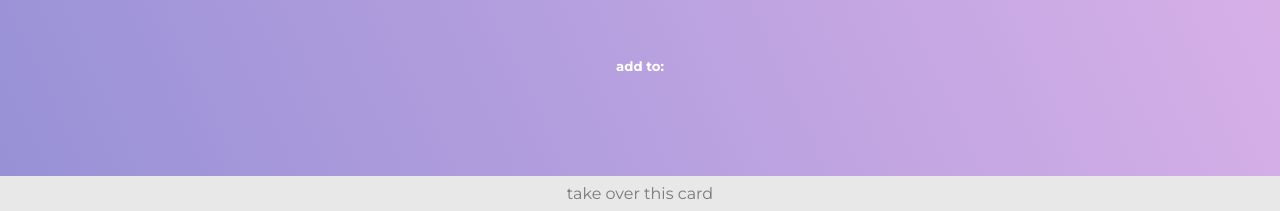
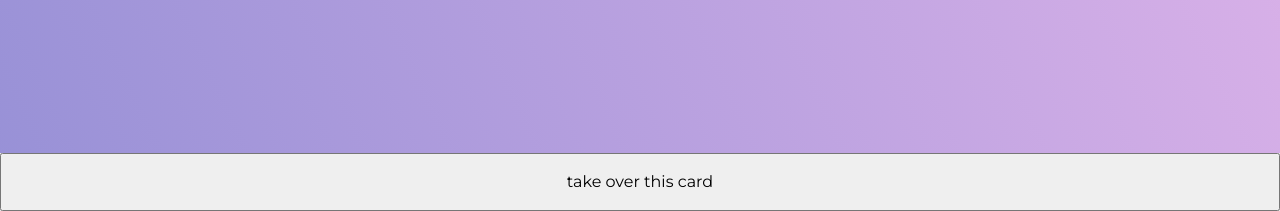
Before and after one commit to hackamole/lastcard-client, a Next.js app: page /card in a window 1280 px wide. Shown: the part 589-800 px from the top of the page. Built offline with nearby package versions, Linux system fonts and the light colour scheme; some icons are missing.

Commit message:
Preparation for onClick event for take over button

```diff
--- a/components/profile.js
+++ b/components/profile.js
@@ -30,17 +30,18 @@ const Profile = styled.section`
       margin: .25rem;
     }
   }
-`
 
-const List = styled.ul`
-  list-style: none;
+  ul {
     display: flex;
     justify-content: space-around;
+    list-style: none;
+    padding: 0;
     a {
       color: white;
       text-decoration: none;
       span {
         font-size: 3rem;
+      }
     }
   }
 `
@@ -57,24 +58,11 @@ export default ({user}) => (
       <span>{user.contacts.phone}</span>
     </p>
     <section>
-      <h5>add to:</h5>
-      <List>
-        <li>
-          <a href={user.links.linkedin}>
-            <span className="icon-linkedin"></span>
-          </a>
-        </li>
-        <li>
-          <a href={user.links.github}>
-            <span className="icon-github"></span>
-          </a>
-        </li>
-        <li>
-          <a href={user.links.vcard}>
-            <span className="icon-profile"></span>
-          </a>
-        </li>
-      </List>
+      <ul>
+        <li><a href={user.links.linkedin}><span className="icon-linkedin"></span></a></li>
+        <li><a href={user.links.github}><span className="icon-github"></span></a></li>
+        <li><a href={user.links.vcard}><span className="icon-profile"></span></a></li>
+      </ul>
     </section>
   </Profile>
 )
--- a/components/takeover.js
+++ b/components/takeover.js
@@ -9,10 +9,23 @@ const Takeover = styled.section`
   justify-content: center;
   align-items: center;
   color: #797979;
+
+  button {
+    width: 100%;
+    height: 100%;
+    margin: 0;
+    padding: 0;
+  }
 `
+
+const expand = () => {
+  console.log('test');
+}
 
 export default () => (
   <Takeover>
-    take over this card
+    <button onClick={() => expand()}>
+      take over this card
+    </button>
   </Takeover>
 )
--- a/pages/_document.js
+++ b/pages/_document.js
@@ -159,6 +159,7 @@ const Html = styled.html`
   height: 100%;
   color: white;
   font-family: 'Montserrat', sans-serif;
+  font-style: normal;
 
   body {
     width: 100%;
@@ -176,11 +177,21 @@ const Html = styled.html`
   h1 {
     font-size: 3rem;
     font-weight: 600;
+    line-height: 58px;
+    text-shadow: 0px 2px 4px rgba(0, 0, 0, 0.1);
   }
 
   h2 {
     font-size: 1rem;
     font-weight: 500;
+    line-height: 19px;
+    text-shadow: 0px 2px 4px rgba(0, 0, 0, 0.1);
+  }
+
+  h3 {
+    font-size: 1rem;
+    font-weight: 400;
+    line-height: 16px;
   }
 `
 
```
Lines whose indentation alone changed are shown as unchanged.
